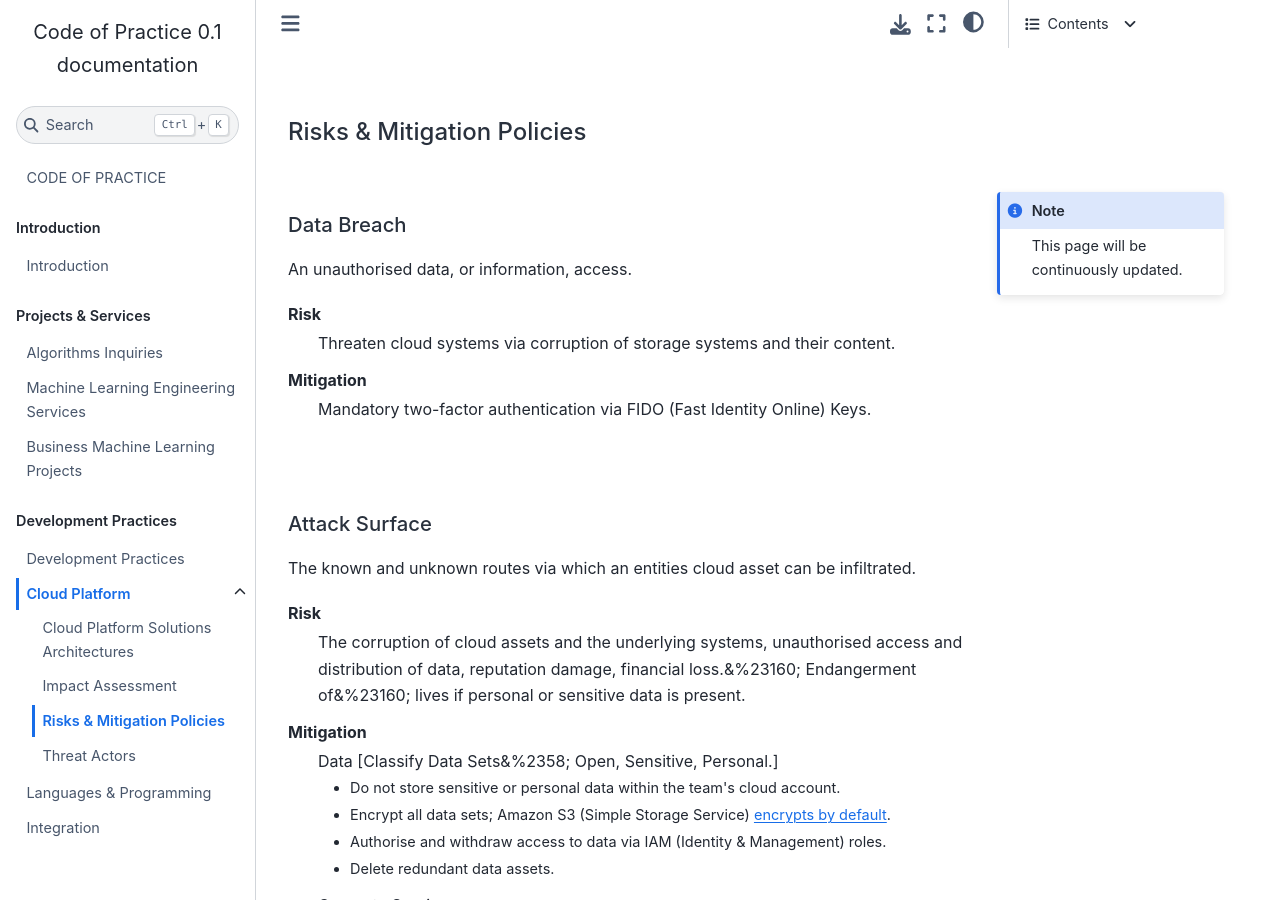
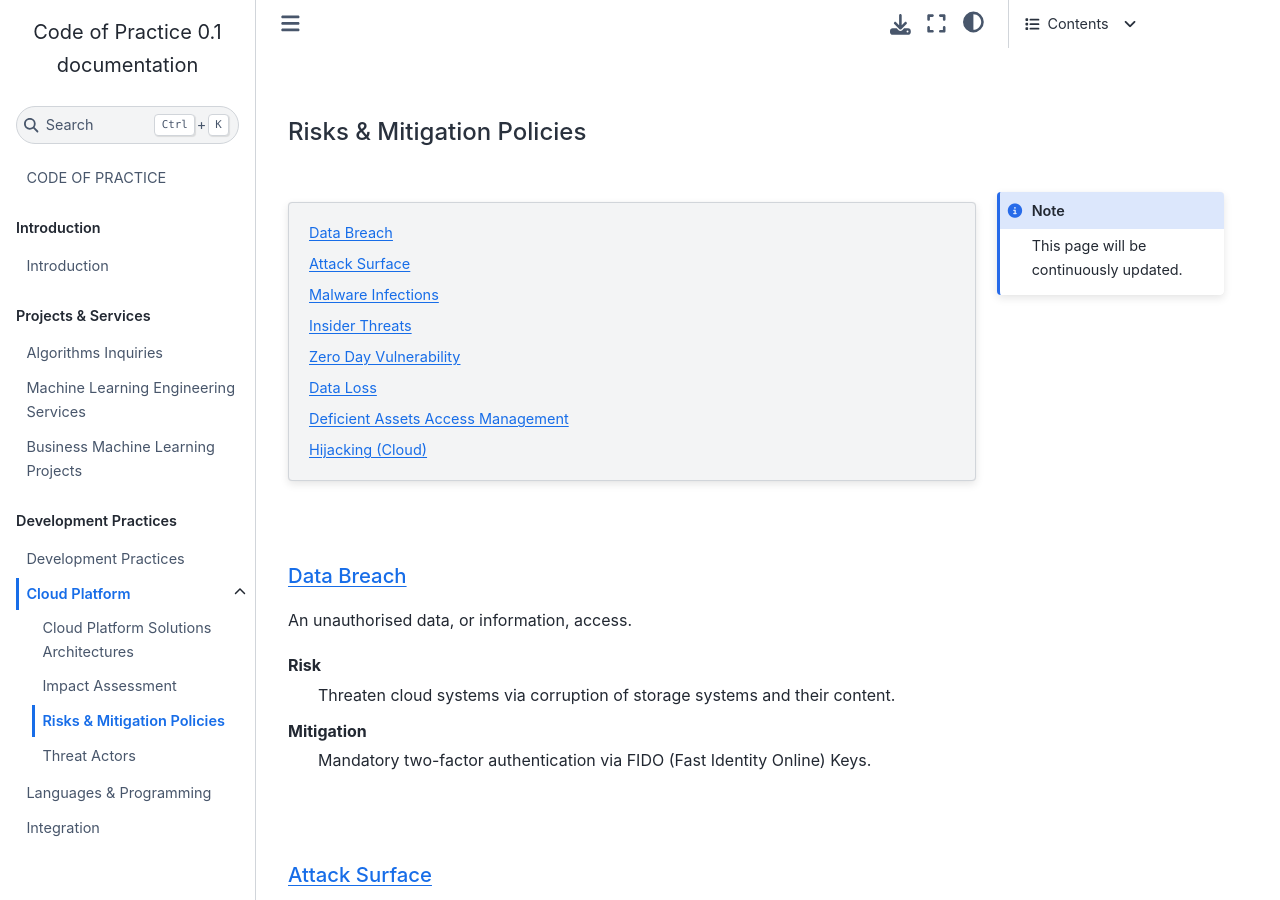
Before and after one commit to thereferences/practice, a Sphinx documentation site: the page built from docs/source/development/cloud/risks.md, in a window 1280 px wide and 900 px high. Built offline with Sphinx 7.4.7 and the Sphinx Book theme 1.1.4, drawn with Linux system fonts in a browser that asks for light colours.

Commit message:
Update docs/source/development/cloud/risks.md

````diff
--- a/docs/source/development/cloud/risks.md
+++ b/docs/source/development/cloud/risks.md
@@ -9,6 +9,12 @@
 This page will be continuously updated.
 :::
 
+```{contents}
+:local:
+```
+
+<br>
+<br>
 
 ## Data Breach
 
````
